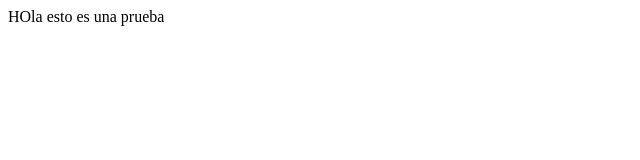
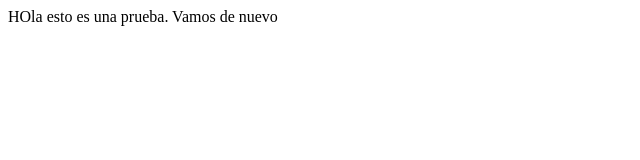
Before and after one commit to ArielOCarvajal/pruebagit, a plain HTML site: page index.html in a window 1280 px wide. Shown: the whole page, without its empty margins (0-640 px from the left). Drawn offline with Linux system fonts and the light colour scheme.

Commit message:
Mi segundo Commit

```diff
--- a/index.html
+++ b/index.html
@@ -9,7 +9,7 @@
 </head>
 
 <body>
-  HOla esto es una prueba
+  HOla esto es una prueba. Vamos de nuevo
 </body>
 
 </html>
```
